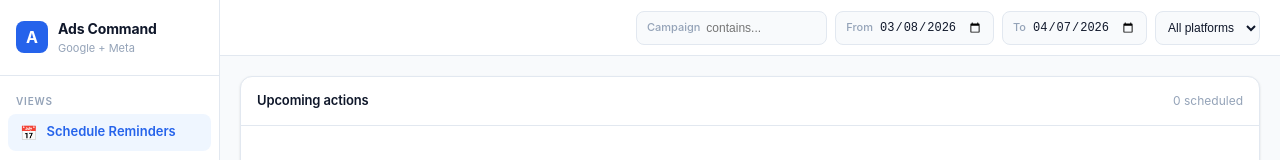
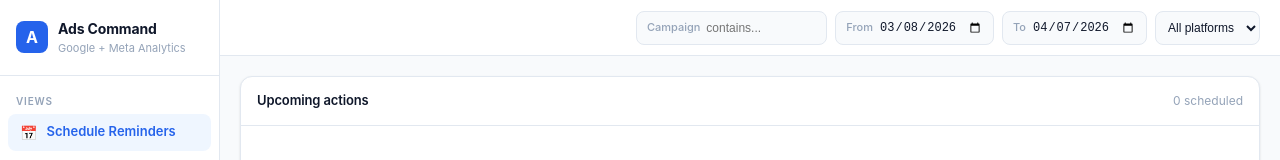
Before and after one commit to shivendrasingh12/ads-dashboard, a Next.js app: page / in a window 1280 px wide. Shown: the top 160 px of the page. Built offline with nearby package versions, Linux system fonts and the light colour scheme.

Commit message:
Trigger fresh build

```diff
--- a/pages/index.js
+++ b/pages/index.js
@@ -726,7 +726,7 @@ export default function Dashboard() {
             <div className="brand-mark">A</div>
             <div>
               <div className="brand-name">Ads Command</div>
-              <div className="brand-sub">Google + Meta</div>
+              <div className="brand-sub">Google + Meta Analytics</div>
             </div>
           </div>
 
```
